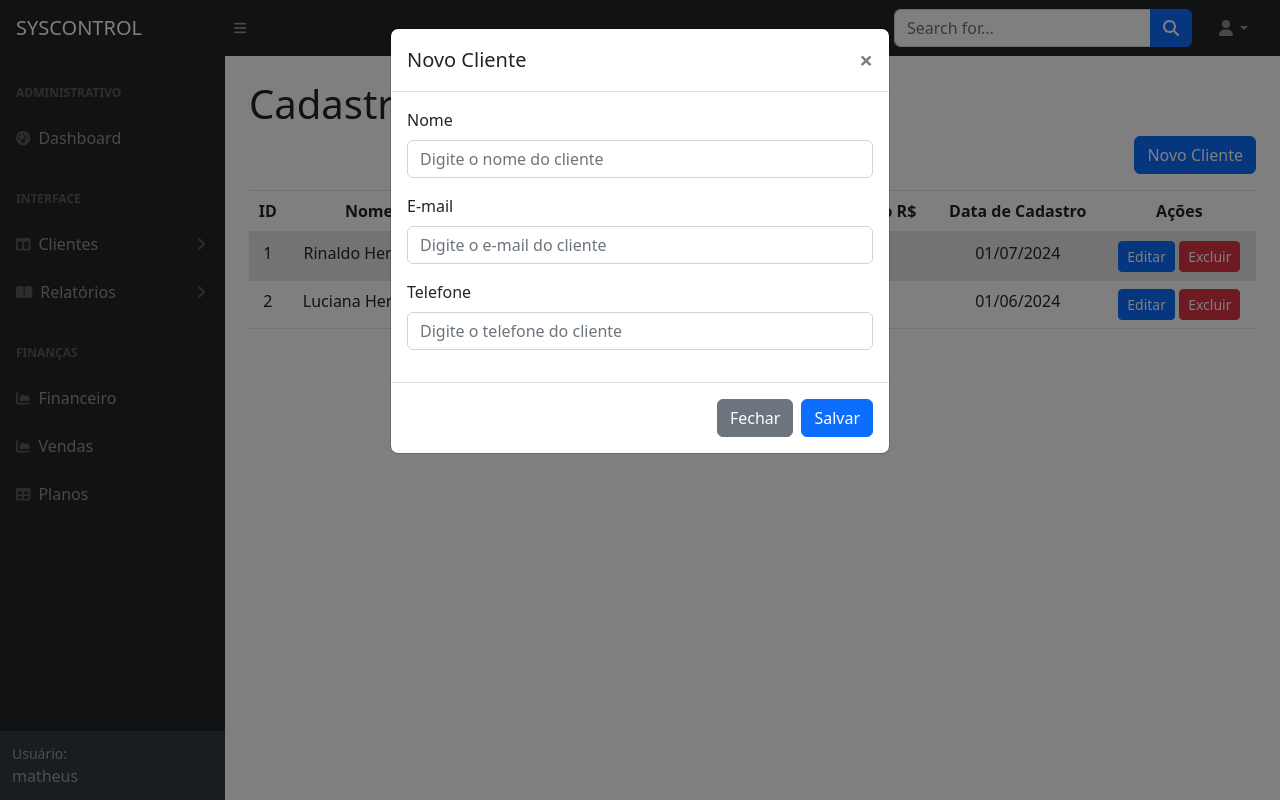
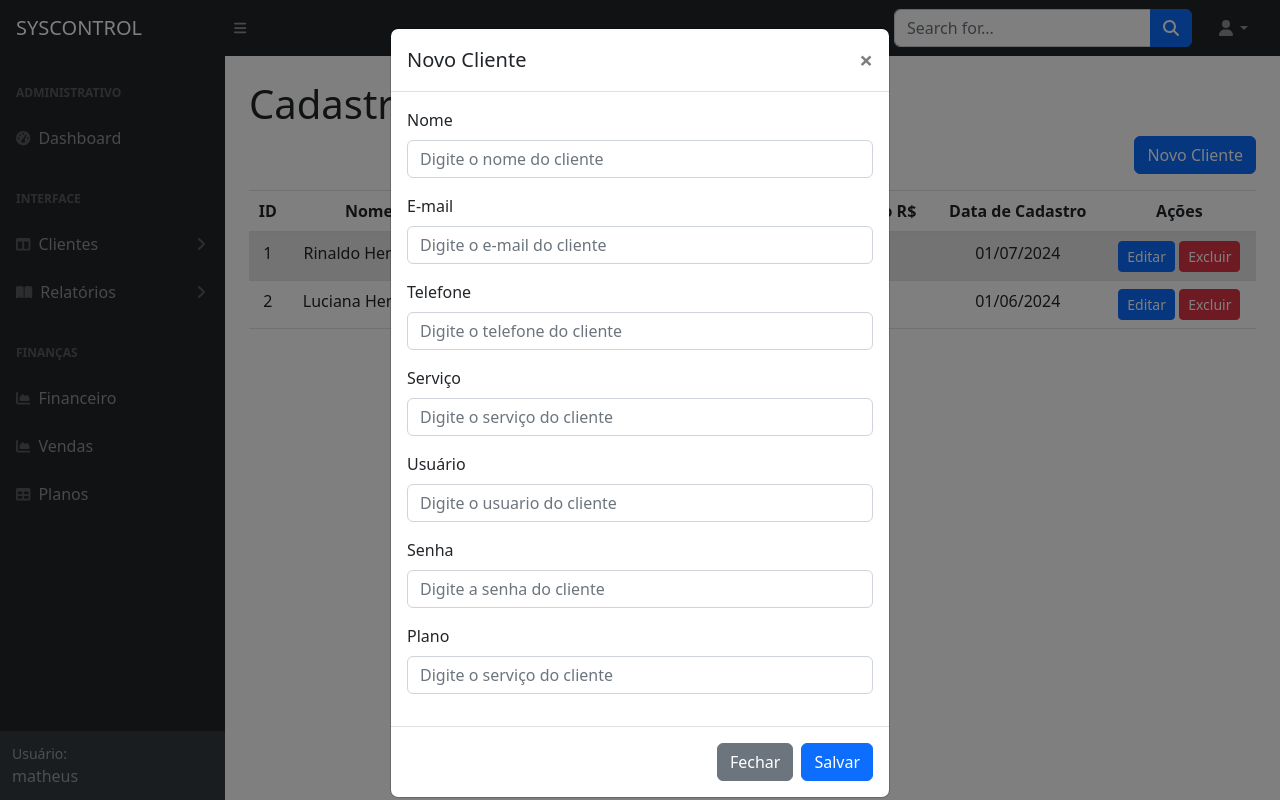
Before and after one commit to MatheusDev2209/SYSCONTROL_assinaturas, a PHP site: page /cad_cliente.php in a window 1280 px wide, after a click on "Novo Cliente". Run offline with PHP 8.4, Linux system fonts and the light colour scheme; a user stored in the database is signed in; some libraries are stand-ins or nearby versions.

Commit message:
Add files via upload

```diff
--- a/syscontrol_assinaturas/assets/demo/chart-area-demo.js
+++ b/syscontrol_assinaturas/assets/demo/chart-area-demo.js
@@ -9,7 +9,7 @@ var myLineChart = new Chart(ctx, {
   data: {
     labels: ["Janeiro", "Fevereiro", "Março", "Abril", "Maio", "Junho", "Julho", "Agosto", "Setembro", "Outubro", "Novembro", "Dezembro"],
     datasets: [{
-      label: "Usuarios",
+      label: "usuarios",
       lineTension: 0.3,
       backgroundColor: "rgba(2,117,216,0.2)",
       borderColor: "rgba(2,117,216,1)",
--- a/syscontrol_assinaturas/cad_cliente.php
+++ b/syscontrol_assinaturas/cad_cliente.php
@@ -14,6 +14,7 @@
   <link href="https://cdn.jsdelivr.net/npm/simple-datatables@7.1.2/dist/style.min.css" rel="stylesheet" />
         <link href="css/styles.css" rel="stylesheet" />
         <script src="https://use.fontawesome.com/releases/v6.3.0/js/all.js" crossorigin="anonymous"></script>
+
 <style>
   td,tr{
     text-align: center;
@@ -52,7 +53,7 @@
                     <div class="sb-sidenav-menu">
                         <div class="nav">
                             <div class="sb-sidenav-menu-heading">Administrativo</div>
-                            <a class="nav-link" href="index.html">
+                            <a class="nav-link" href="index.php">
                                 <div class="sb-nav-link-icon"><i class="fas fa-tachometer-alt"></i></div>
                                 Dashboard
                             </a>
@@ -196,19 +197,36 @@
       </div>
       <div class="modal-body">
         <!-- Formulário para adicionar novo cliente -->
-        <form>
+        <form id="formcadastro" method="post" action="cad_cliente.php">
           <div class="form-group">
             <label for="nome">Nome</label>
-            <input type="text" class="form-control" id="nome" placeholder="Digite o nome do cliente">
+            <input type="text" class="form-control" id="nome" class="nome" name="nome" placeholder="Digite o nome do cliente" required>
           </div>
           <div class="form-group">
             <label for="email">E-mail</label>
-            <input type="email" class="form-control" id="email" placeholder="Digite o e-mail do cliente">
+            <input type="email" class="form-control" id="email" class="email" name="email" placeholder="Digite o e-mail do cliente" required>
           </div>
           <div class="form-group">
             <label for="telefone">Telefone</label>
-            <input type="tel" class="form-control" id="telefone" placeholder="Digite o telefone do cliente">
+            <input type="text" class="form-control" id="telefone" class="telefone" name="telefone" placeholder="Digite o telefone do cliente" required>
           </div>
+          <div class="form-group">
+            <label for="servico">Serviço</label>
+            <input type="text" class="form-control" id="servico" class="servico" name="servico" placeholder="Digite o serviço do cliente" required>
+          </div>
+          <div class="form-group">
+            <label for="usuario">Usuário</label>
+            <input type="text" class="form-control" id="usuario" class="usuario" name="ususario" placeholder="Digite o usuario do cliente" required>
+          </div>
+          <div class="form-group">
+            <label for="senha">Senha</label>
+            <input type="text" class="form-control" id="senha" class="senha" name="senha" placeholder="Digite a senha do cliente" required>
+          </div>
+          <div class="form-group">
+            <label for="servico">Plano</label>
+            <input type="plano" class="form-control" id="servico" class="servico" name="servico" placeholder="Digite o serviço do cliente" required>
+          </div>
+
         </form>
       </div>
       <div class="modal-footer">
@@ -281,5 +299,12 @@
 <script src="https://cdn.jsdelivr.net/npm/@popperjs/core@1.16.1/dist/umd/popper.min.js"></script>
 <script src="https://stackpath.bootstrapcdn.com/bootstrap/4.5.2/js/bootstrap.min.js"></script>
 
+<script src="https://cdn.jsdelivr.net/npm/bootstrap@5.2.3/dist/js/bootstrap.bundle.min.js" crossorigin="anonymous"></script>
+<script src="js/scripts.js"></script>
+<script src="https://cdnjs.cloudflare.com/ajax/libs/Chart.js/2.8.0/Chart.min.js" crossorigin="anonymous"></script>
+<script src="assets/demo/chart-area-demo.js"></script>
+<script src="assets/demo/chart-bar-demo.js"></script>
+<script src="https://cdn.jsdelivr.net/npm/simple-datatables@7.1.2/dist/umd/simple-datatables.min.js" crossorigin="anonymous"></script>
+<script src="js/datatables-simple-demo.js"></script>
 </body>
 </html>
--- a/syscontrol_assinaturas/index.php
+++ b/syscontrol_assinaturas/index.php
@@ -50,7 +50,7 @@
                     <div class="sb-sidenav-menu">
                         <div class="nav">
                             <div class="sb-sidenav-menu-heading">Administrativo</div>
-                            <a class="nav-link" href="index.html">
+                            <a class="nav-link" href="index.php">
                                 <div class="sb-nav-link-icon"><i class="fas fa-tachometer-alt"></i></div>
                                 Dashboard
                             </a>
@@ -62,7 +62,7 @@
                             </a>
                             <div class="collapse" id="collapseLayouts" aria-labelledby="headingOne" data-bs-parent="#sidenavAccordion">
                                 <nav class="sb-sidenav-menu-nested nav">
-                                    <a class="nav-link" href="layout-static.html">Cadastro</a>
+                                    <a class="nav-link" href="cad_cliente.php">Cadastro</a>
                                     <a class="nav-link" href="layout-sidenav-light.html">Renovações</a>
                                     <a class="nav-link" href="layout-sidenav-light.html">Cancelamentos</a>
                                     <a class="nav-link" href="layout-sidenav-light.html">Adesão</a>
```
